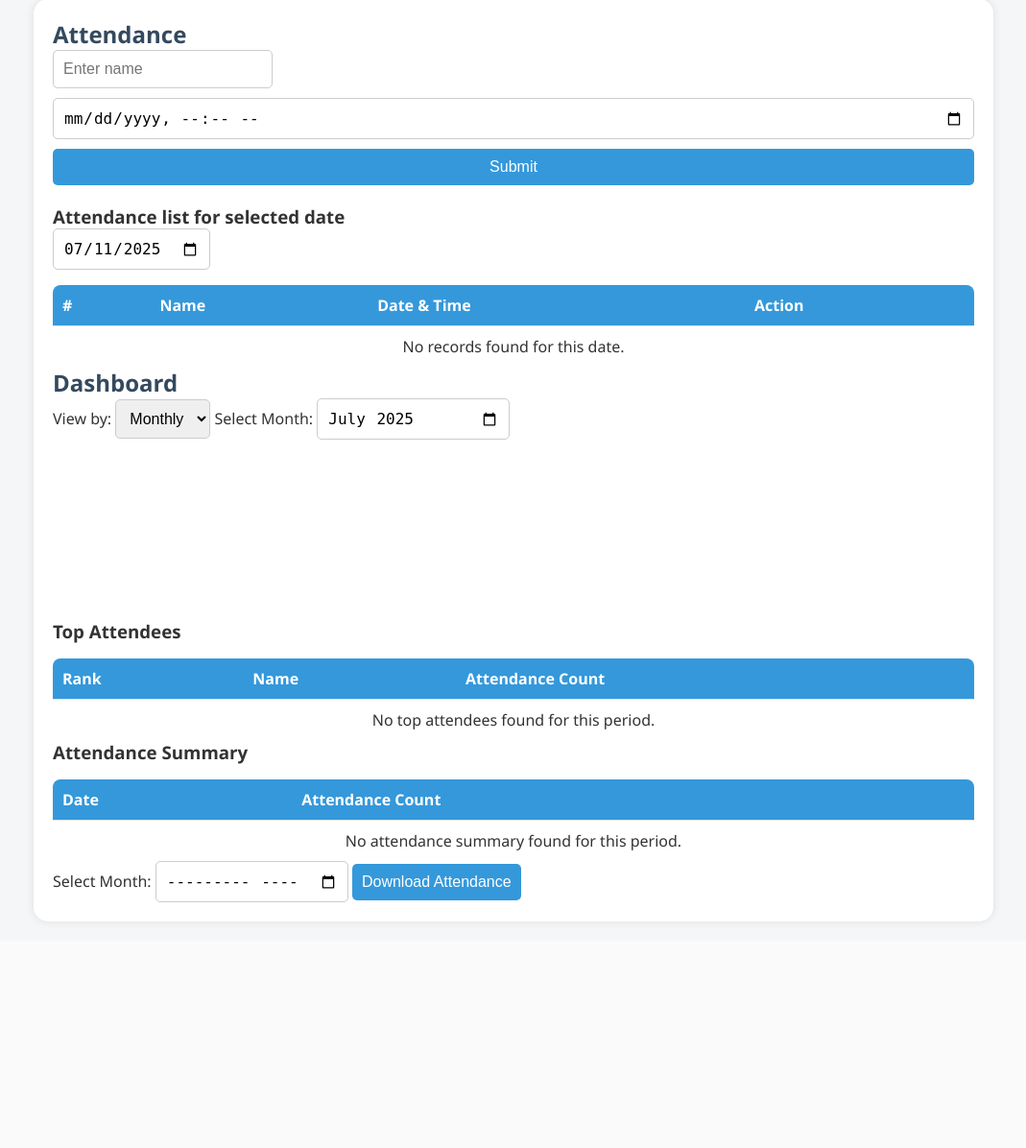
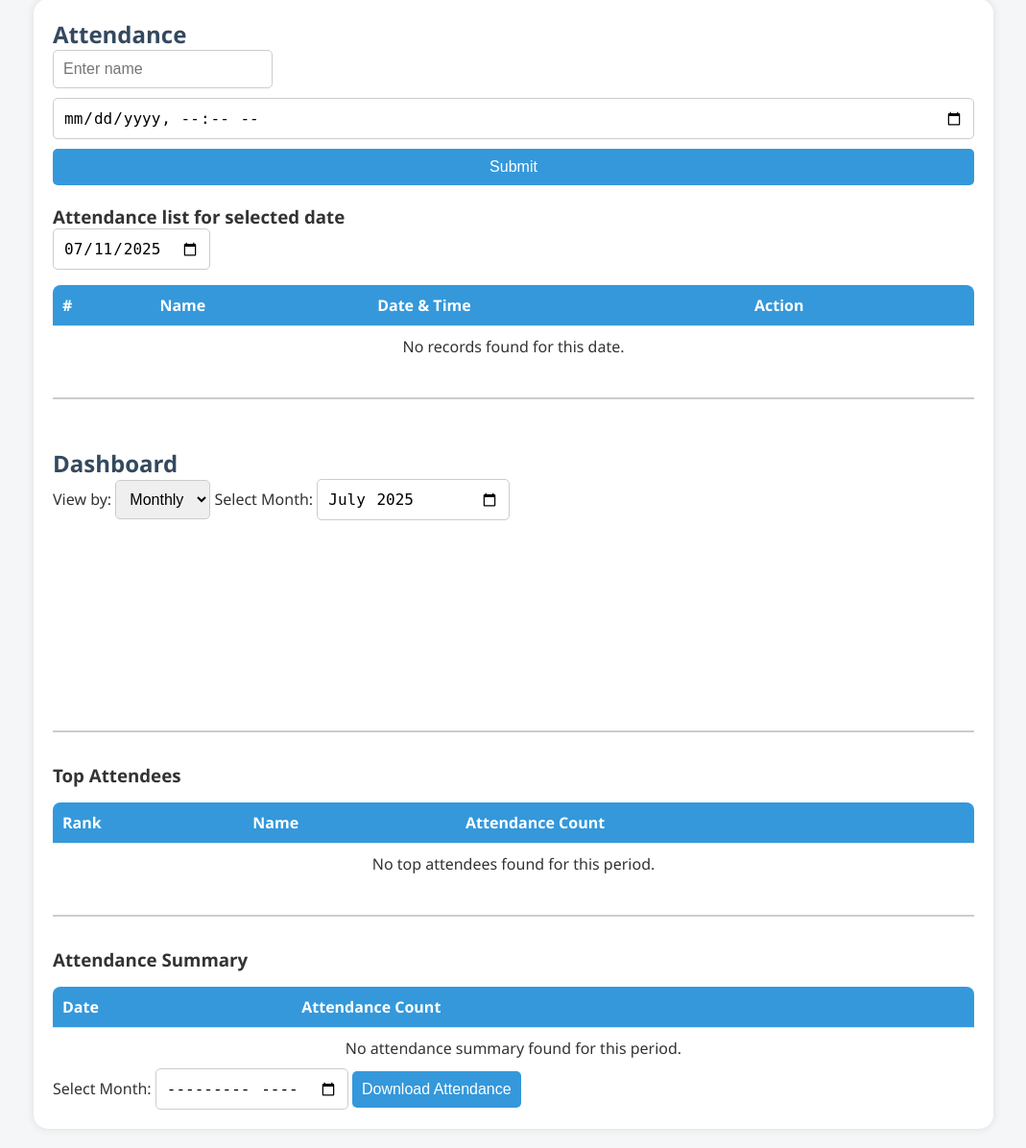
Before and after one commit to abiezer123/emp, a Flask app: page /attendance in a window 1280 px wide. Shown: the part 21-1217 px from the top of the page at 96% size, without its empty margins (105-1174 px from the left). Before the commit the page ends 984 px from the top, so only its background shows below. Run offline with Flask 3, Linux system fonts and the light colour scheme; the visitor is signed in with stand-in values (Sample User, id 1); data that the repository does not hold is empty; a map, chart or similar area stays blank.

Commit message:
with seperation

```diff
--- a/static/styles.css
+++ b/static/styles.css
@@ -155,3 +155,16 @@ tr:last-child td {
 .hidden {
     display: none;
 }
+
+
+.dashboard-heading {
+    margin-top: 50px;
+}
+
+hr {
+    border: none;
+    height: 2px;
+    background-color: #ccc;
+    margin: 2rem 0;
+
+}
--- a/templates/attendance.html
+++ b/templates/attendance.html
@@ -35,7 +35,9 @@
             <tbody></tbody>
         </table>
 
-        <h2>Dashboard</h2>
+        <hr>
+
+        <h2 class="dashboard-heading">Dashboard</h2>
         <div class="dashboard-controls">
             <label for="timeframe">View by:</label>
             <select id="timeframe" onchange="updateUI()">
@@ -46,6 +48,8 @@
             <input type="month" id="dateSelect" />
         </div>
         <canvas id="attendanceChart" style="max-width: 900px; margin-top: 2rem;"></canvas>
+
+        <hr>
 
         <h3>Top Attendees</h3>
         <table id="rankingTable">
@@ -58,6 +62,8 @@
             </thead>
             <tbody></tbody>
         </table>
+
+        <hr>
 
         <h3>Attendance Summary</h3>
         <table id="summaryTable">
```
